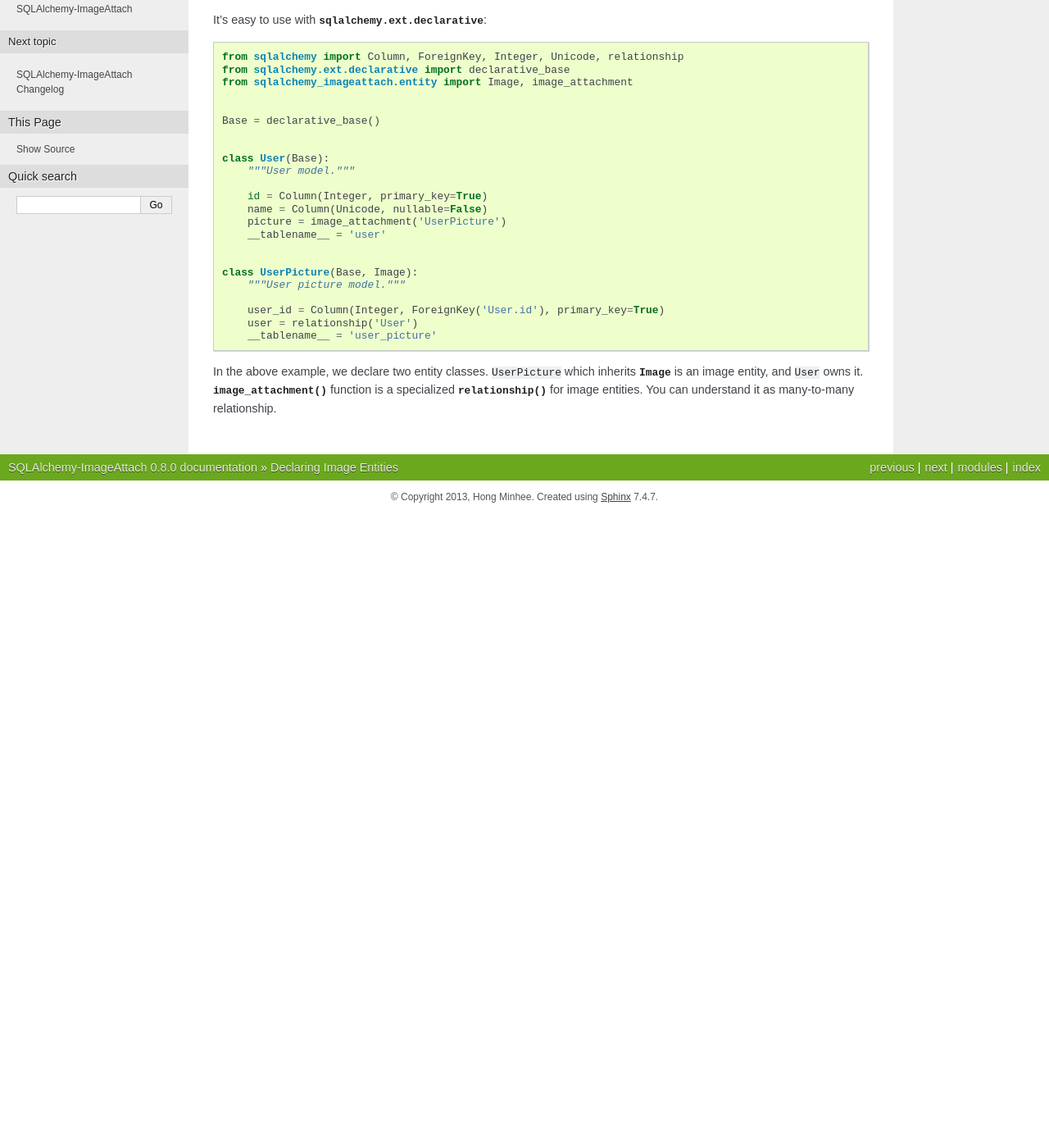
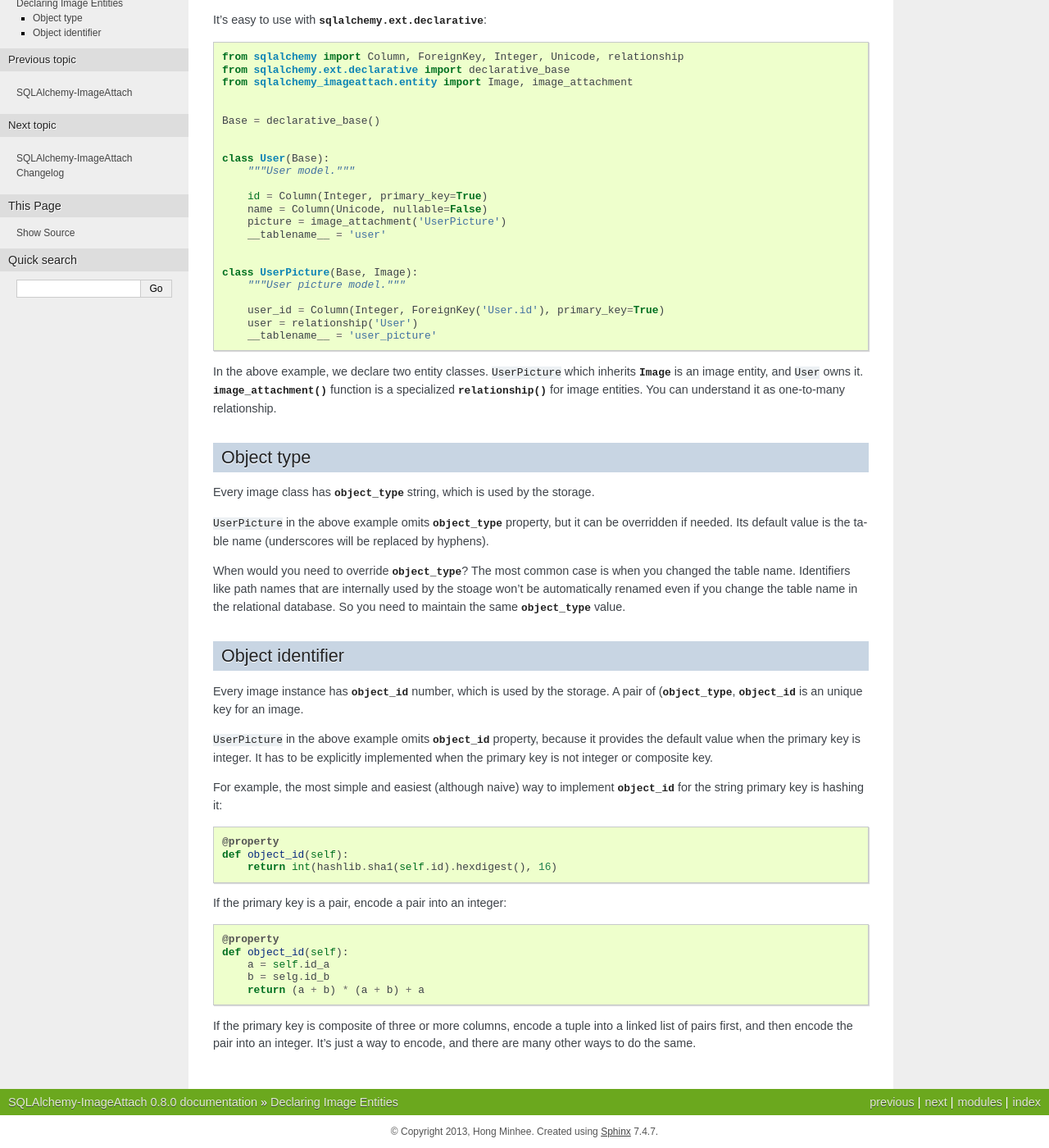
Before and after one commit to dahlia/sqlalchemy-imageattach, a Sphinx documentation site: the page built from docs/guide/declare.rst, in a window 1280 px wide and 1400 px high, scrolled down 95 px. Shown: the whole window at 82% size. Built offline with Sphinx 7.4.7, drawn with Linux system fonts in a browser that asks for light colours; before the commit the page ends 900 px from its top, so only the background shows below that.

Commit message:
Explain about object_type and object_id

```diff
--- a/docs/guide/declare.rst
+++ b/docs/guide/declare.rst
@@ -31,4 +31,59 @@
 inherits :class:`~sqlalchemy_imageattach.entity.Image` is an image entity,
 and ``User`` owns it.  :func:`~sqlalchemy_imageattach.entity.image_attachment()`
 function is a specialized :func:`~sqlalchemy.orm.relationship()` for image
-entities.  You can understand it as many-to-many relationship.
+entities.  You can understand it as one-to-many relationship.
+
+
+Object type
+-----------
+
+Every image class has :attr:`~sqlalchemy_imageattach.entry.Image.object_type`
+string, which is used by the storage.
+
+``UserPicture`` in the above example omits :attr:`object_type
+<sqlalchemy_imageattach.entity.Image.object_type>` property,
+but it can be overridden if needed.  Its default value is the table name
+(underscores will be replaced by hyphens).
+
+
+When would you need to override :attr:`object_type
+<sqlalchemy_imageattach.entry.Image.object_type>`?  The most common case
+is when you changed the table name.  Identifiers like path names that
+are internally used by the stoage won't be automatically renamed even if
+you change the table name in the relational database.  So you need to
+maintain the same :attr:`~sqlalchemy_imageattach.entry.Image.object_type`
+value.
+
+
+Object identifier
+-----------------
+
+Every image instance has :attr:`~sqlalchemy_imageattach.entry.Image.object_id`
+number, which is used by the storage.  A pair of (:attr:`object_type
+<~sqlalchemy_imageattach.entry.Image.object_type>`, :attr:`object_id
+<~sqlalchemy_imageattach.entry.Image.object_id>` is an unique key for an image.
+
+``UserPicture`` in the above example omits :attr:`object_id
+<sqlalchemy_imageattach.entity.Image.object_id>` property, because it
+provides the default value when the primary key is integer.  It has to be
+explicitly implemented when the primary key is not integer or composite key.
+
+For example, the most simple and easiest (although naive) way to implement
+:attr:`~sqlalchemy_imageattach.entry.Image.object_id` for the string primary
+key is hashing it::
+
+    @property
+    def object_id(self):
+        return int(hashlib.sha1(self.id).hexdigest(), 16)
+
+If the primary key is a pair, encode a pair into an integer::
+
+    @property
+    def object_id(self):
+        a = self.id_a
+        b = selg.id_b
+        return (a + b) * (a + b) + a
+
+If the primary key is composite of three or more columns, encode a tuple
+into a linked list of pairs first, and then encode the pair into an integer.
+It's just a way to encode, and there are many other ways to do the same.
```
